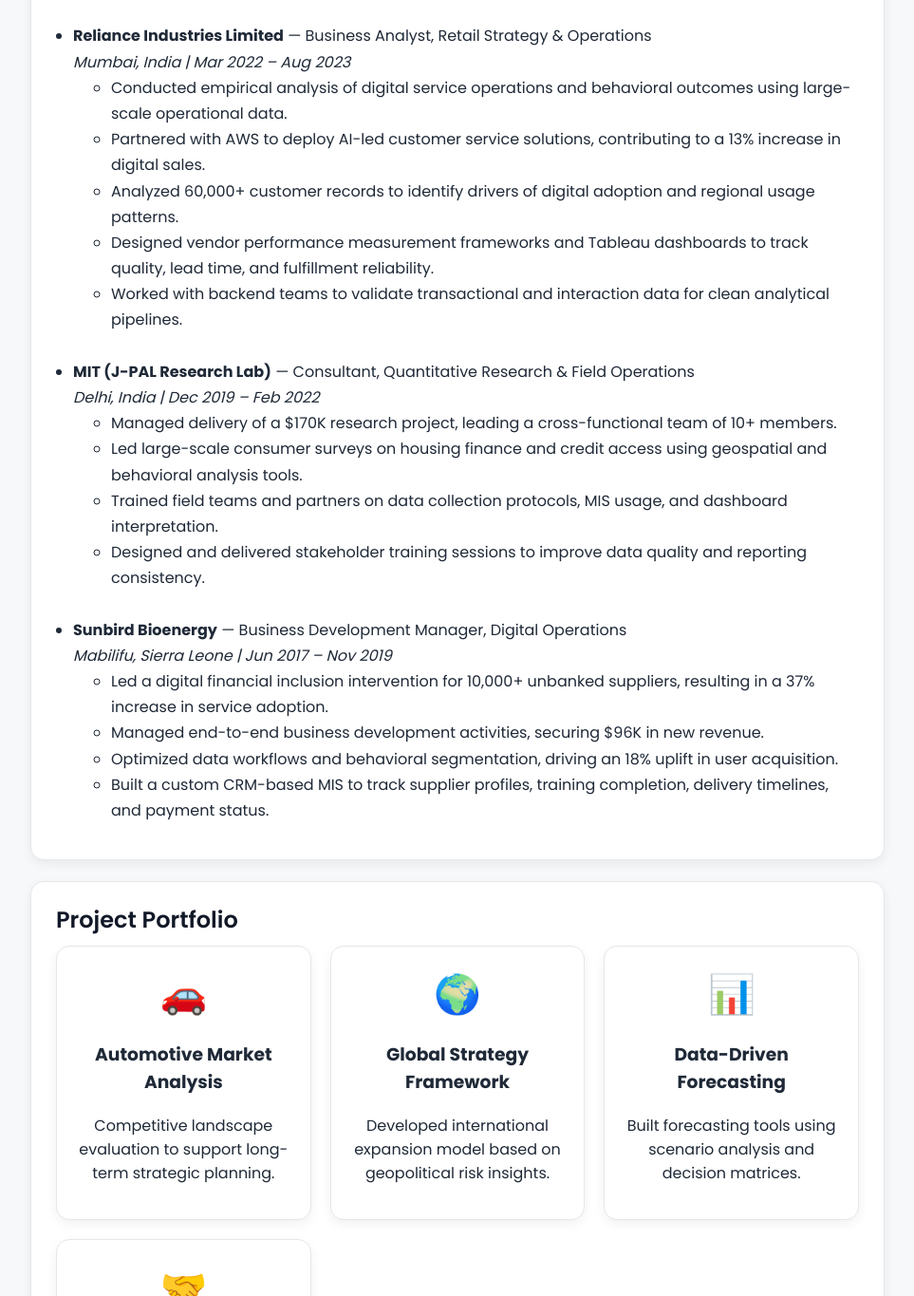
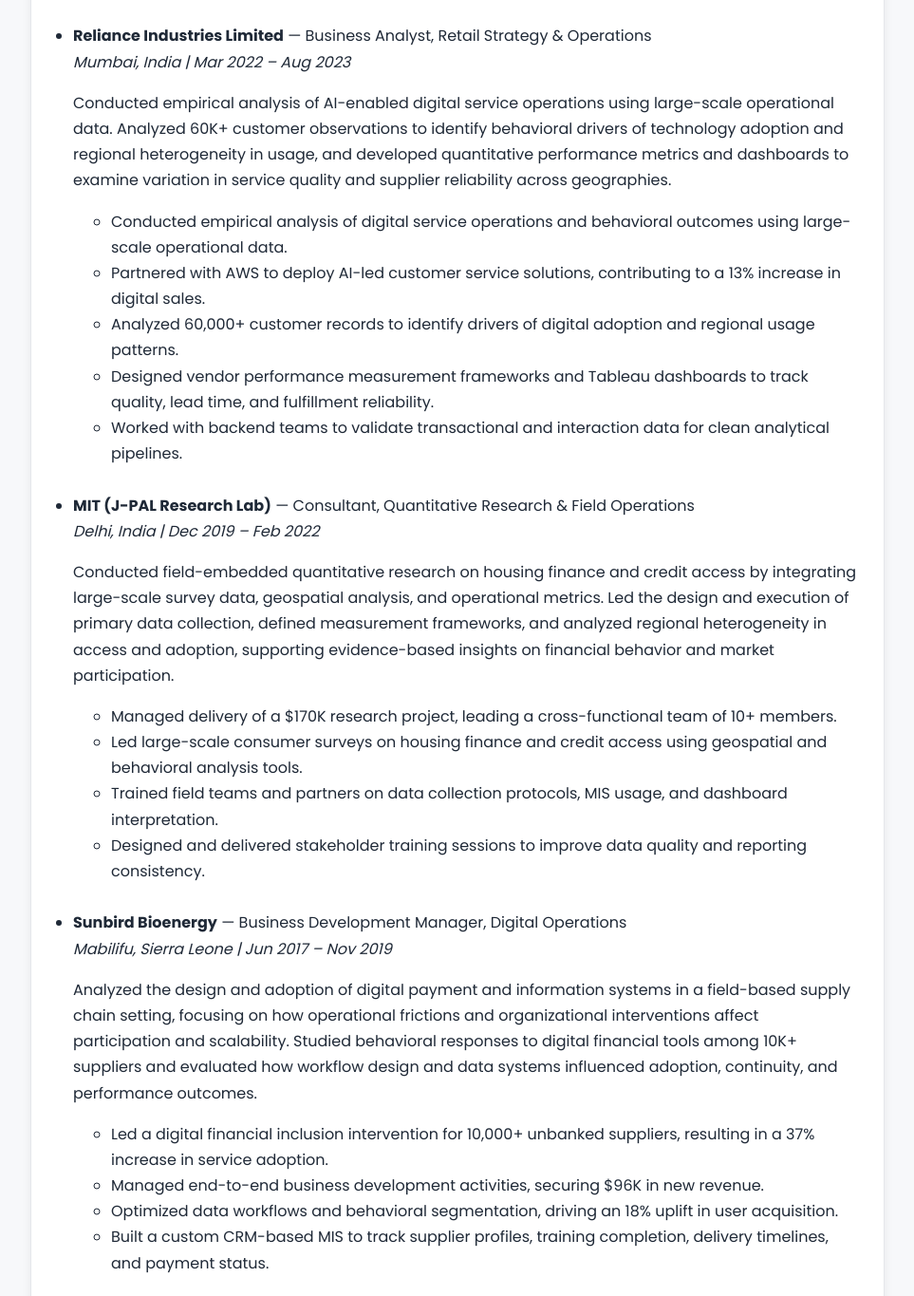
Before and after one commit to rajukumar-rjk/digital-profile, a plain HTML site: page index.html in a window 1280 px wide. Shown: the part 1316-2681 px from the top of the page at 95% size, without its empty margins (158-1121 px from the left). Drawn offline with Linux system fonts and the light colour scheme.

Commit message:
updated experience section to include more recent

```diff
--- a/index.html
+++ b/index.html
@@ -270,6 +270,7 @@
             <li>
                 <strong>Reliance Industries Limited</strong> — Business Analyst, Retail Strategy & Operations
                 <br><em>Mumbai, India | Mar 2022 – Aug 2023</em>
+                <p>Conducted empirical analysis of AI-enabled digital service operations using large-scale operational data. Analyzed 60K+ customer observations to identify behavioral drivers of technology adoption and regional heterogeneity in usage, and developed quantitative performance metrics and dashboards to examine variation in service quality and supplier reliability across geographies.</p>
                 <ul>
                     <li>Conducted empirical analysis of digital service operations and behavioral outcomes using large-scale operational data.</li>
                     <li>Partnered with AWS to deploy AI-led customer service solutions, contributing to a 13% increase in digital sales.</li>
@@ -284,6 +285,7 @@
             <li>
                 <strong>MIT (J-PAL Research Lab)</strong> — Consultant, Quantitative Research & Field Operations
                 <br><em>Delhi, India | Dec 2019 – Feb 2022</em>
+                <p>Conducted field-embedded quantitative research on housing finance and credit access by integrating large-scale survey data, geospatial analysis, and operational metrics. Led the design and execution of primary data collection, defined measurement frameworks, and analyzed regional heterogeneity in access and adoption, supporting evidence-based insights on financial behavior and market participation.</p>
                 <ul>
                     <li>Managed delivery of a $170K research project, leading a cross-functional team of 10+ members.</li>
                     <li>Led large-scale consumer surveys on housing finance and credit access using geospatial and behavioral analysis tools.</li>
@@ -297,6 +299,7 @@
             <li>
                 <strong>Sunbird Bioenergy</strong> — Business Development Manager, Digital Operations
                 <br><em>Mabilifu, Sierra Leone | Jun 2017 – Nov 2019</em>
+                <p>Analyzed the design and adoption of digital payment and information systems in a field-based supply chain setting, focusing on how operational frictions and organizational interventions affect participation and scalability. Studied behavioral responses to digital financial tools among 10K+ suppliers and evaluated how workflow design and data systems influenced adoption, continuity, and performance outcomes.</p>
                 <ul>
                     <li>Led a digital financial inclusion intervention for 10,000+ unbanked suppliers, resulting in a 37% increase in service adoption.</li>
                     <li>Managed end-to-end business development activities, securing $96K in new revenue.</li>
```
